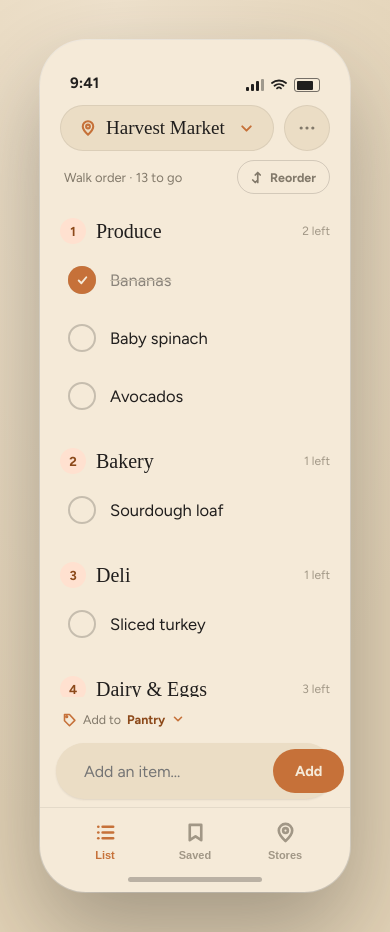
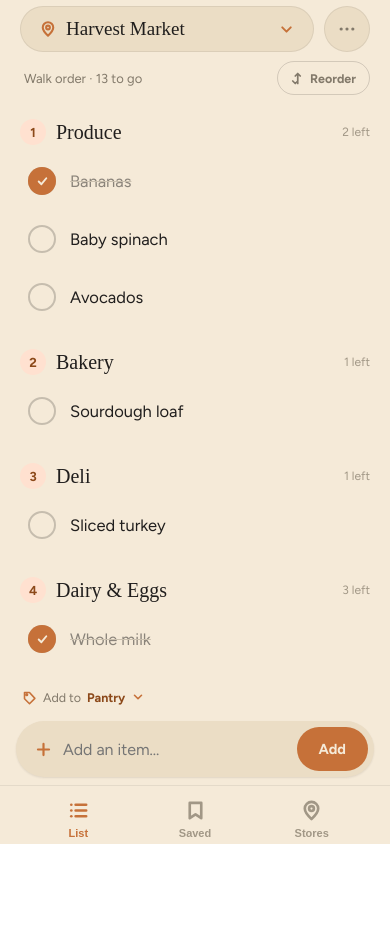
Before and after one commit to FePants/SuperShopper, a plain HTML site: page index.html in a window 390 px wide. After the commit the page ends 844 px from the top, so only its background shows below. Drawn offline with nearby package versions, Linux system fonts and the light colour scheme; a web font is replaced by a local one.

Commit message:
Fill the real screen on phones instead of a fixed-size mockup frame
The 393x852 device frame was a design-tool preview size, not a
responsive layout, so on real phones it rendered as a small fixed
box instead of filling the screen. On narrow viewports and when
installed standalone, the phone frame now fills 100% width/100dvh
with no border-radius/shadow, and the fake status bar + home
indicator (which duplicate the real device chrome) are hidden.
Bump service worker cache to v3 so installed apps pick up the fix.

```diff
--- a/index.html
+++ b/index.html
@@ -34,12 +34,17 @@
   @keyframes sheetUp{from{transform:translateY(100%)}to{transform:none}}
   [data-lst]::-webkit-scrollbar{width:0;height:0}
   [data-lst]{scrollbar-width:none}
+  @media (max-width:480px),(display-mode:standalone){
+    #shell{padding:0!important;background:#f5ead8!important}
+    #phone{width:100%!important;max-width:none!important;height:100dvh!important;border-radius:0!important;box-shadow:none!important;padding-top:env(safe-area-inset-top);padding-bottom:env(safe-area-inset-bottom)}
+    #statusbar,#homebar{display:none!important}
+  }
 </style>
 </helmet>
-<div style="min-height:100vh;display:flex;align-items:center;justify-content:center;padding:max(40px,env(safe-area-inset-top)) max(40px,env(safe-area-inset-right)) max(40px,env(safe-area-inset-bottom)) max(40px,env(safe-area-inset-left));background:radial-gradient(130% 120% at 30% 0%,#efe2cd 0%,#e2d2b6 75%);font-family:'Figtree',system-ui,sans-serif;">
-  <div style="width:393px;height:852px;border-radius:46px;overflow:hidden;position:relative;background:#f5ead8;box-shadow:0 40px 90px rgba(46,43,37,.35),0 0 0 1px rgba(255,255,255,.5);color:#201e1d;display:flex;flex-direction:column;">
+<div id="shell" style="min-height:100vh;display:flex;align-items:center;justify-content:center;padding:max(40px,env(safe-area-inset-top)) max(40px,env(safe-area-inset-right)) max(40px,env(safe-area-inset-bottom)) max(40px,env(safe-area-inset-left));background:radial-gradient(130% 120% at 30% 0%,#efe2cd 0%,#e2d2b6 75%);font-family:'Figtree',system-ui,sans-serif;">
+  <div id="phone" style="width:393px;height:852px;border-radius:46px;overflow:hidden;position:relative;background:#f5ead8;box-shadow:0 40px 90px rgba(46,43,37,.35),0 0 0 1px rgba(255,255,255,.5);color:#201e1d;display:flex;flex-direction:column;">
 
-    <div style="height:52px;flex:none;display:flex;align-items:flex-end;justify-content:space-between;padding:0 30px 7px;font-size:15px;font-weight:700;">
+    <div id="statusbar" style="height:52px;flex:none;display:flex;align-items:flex-end;justify-content:space-between;padding:0 30px 7px;font-size:15px;font-weight:700;">
       <span>9:41</span>
       <span style="display:flex;gap:7px;align-items:center;color:#201e1d;">
         <svg width="18" height="12" viewBox="0 0 18 12" fill="currentColor"><rect x="0" y="8" width="3" height="4" rx="1"/><rect x="5" y="5" width="3" height="7" rx="1"/><rect x="10" y="2" width="3" height="10" rx="1"/><rect x="15" y="0" width="3" height="12" rx="1" opacity=".4"/></svg>
@@ -326,7 +331,7 @@
         <span style="font-size:11px;font-weight:700;">Stores</span>
       </button>
     </div>
-    <div style="flex:none;height:26px;display:flex;align-items:center;justify-content:center;">
+    <div id="homebar" style="flex:none;height:26px;display:flex;align-items:center;justify-content:center;">
       <span style="width:134px;height:5px;border-radius:3px;background:rgba(32,30,29,.28);"></span>
     </div>
 
--- a/sw.js
+++ b/sw.js
@@ -1,4 +1,4 @@
-const CACHE = 'shopping-list-v2';
+const CACHE = 'shopping-list-v3';
 const ASSETS = [
   './',
   './index.html',
```
